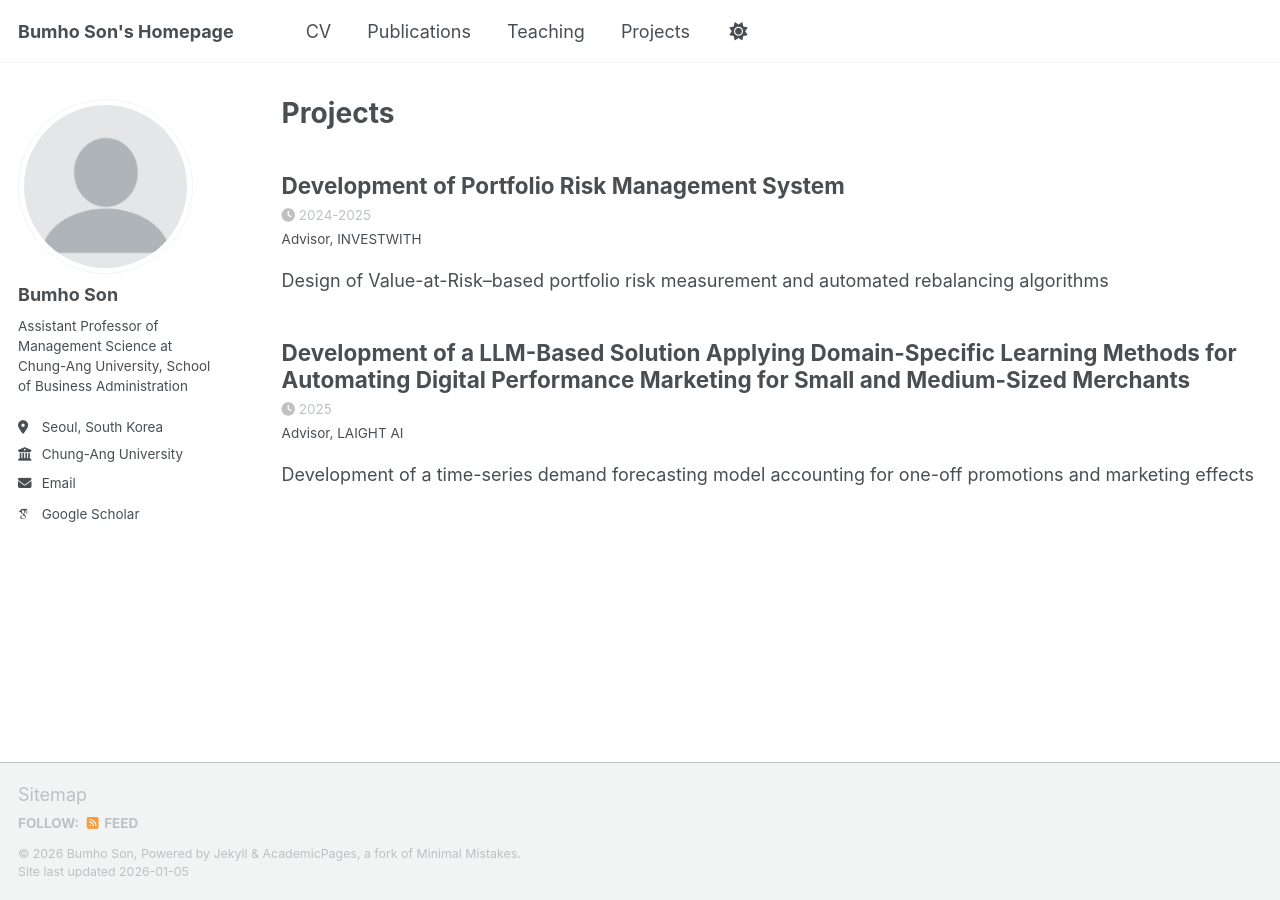
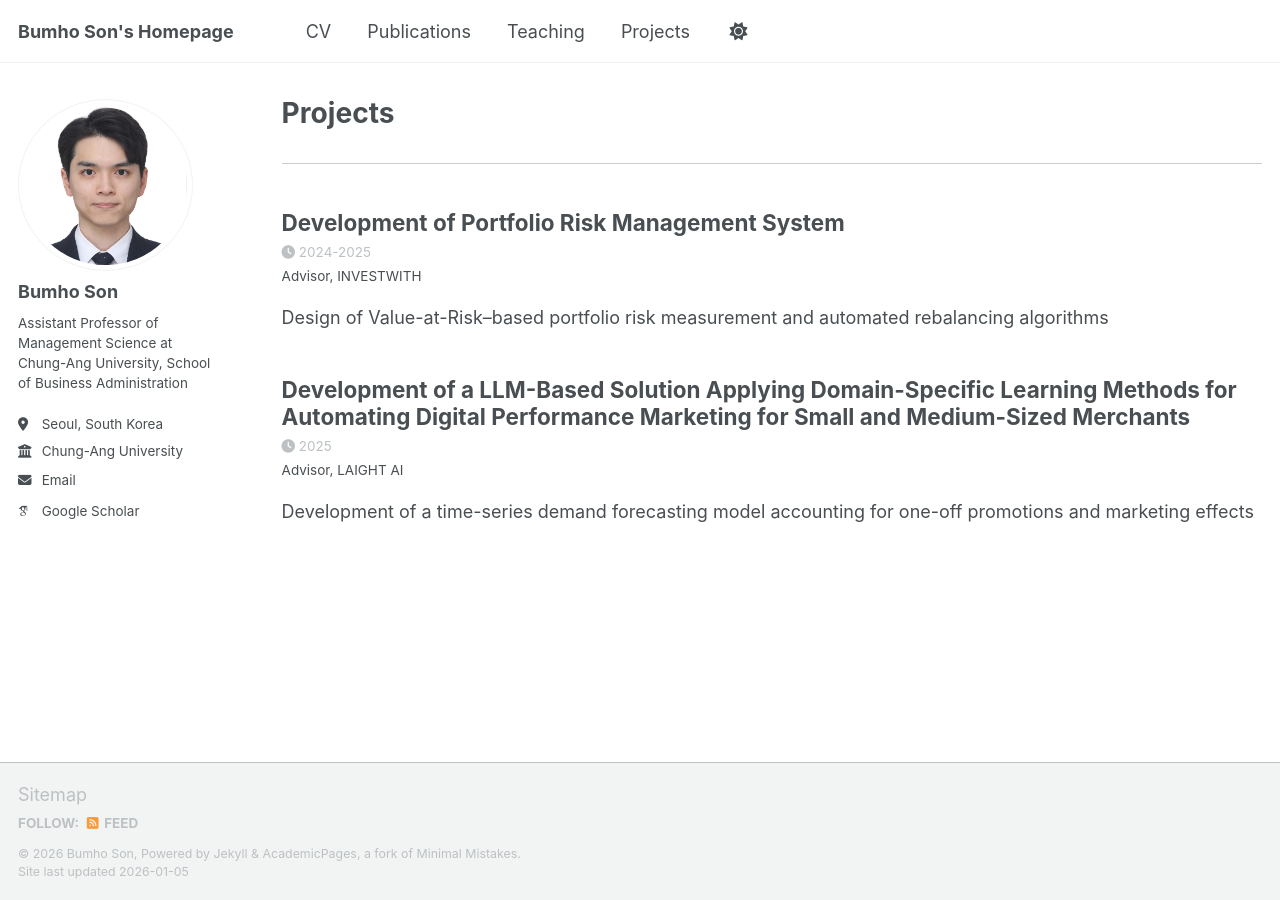
Before and after one commit to bumhoson/bumhoson.github.io, a Jekyll site: the page built from _pages/projects.html, in a window 1280 px wide. Built offline with Jekyll 4.4.1, drawn with Linux system fonts in a browser that asks for light colours; some web fonts are replaced; a script bundle is joined from its source files by our own code; library files that are not in the unit come from our copies.

Commit message:
Add profile photo and horizontal dividers to pages
- Update profile photo to profile_test.png
- Add horizontal divider line below titles in Publications, Teaching, and Projects pages (matching CV page style)

```diff
--- a/_config.yml
+++ b/_config.yml
@@ -23,7 +23,7 @@ repository               : "academicpages/academicpages.github.io"
 #               Additional customization can be done by editing /_includes/author-profile.html
 author:
   # Biographic information
-  avatar           : "profile.png"
+  avatar           : "profile_test.png"
   name             : "Bumho Son"
   pronouns         : # example: "she/her"
   bio              : "Assistant Professor of Management Science at Chung-Ang University, School of Business Administration"
--- a/_pages/projects.html
+++ b/_pages/projects.html
@@ -4,6 +4,10 @@ title: "Projects"
 permalink: /projects/
 author_profile: true
 ---
+
+{% include base_path %}
+
+<hr style="border:0; border-top:1px solid #ccc; margin:2em 0;" />
 
 {% assign projects_A = site.projects | where: "importance", "A" %}
 {% assign projects_B = site.projects | where: "importance", "B" %}
--- a/_pages/publications.html
+++ b/_pages/publications.html
@@ -10,6 +10,8 @@ author_profile: true
 {% endif %}
 
 {% include base_path %}
+
+<hr style="border:0; border-top:1px solid #ccc; margin:2em 0;" />
 
 <!-- New style rendering if publication categories are defined -->
 {% if site.publication_category %}
--- a/_pages/teaching.html
+++ b/_pages/teaching.html
@@ -7,6 +7,8 @@ author_profile: true
 
 {% include base_path %}
 
+<hr style="border:0; border-top:1px solid #ccc; margin:2em 0;" />
+
 {% for post in site.teaching reversed %}
   {% include archive-single.html %}
 {% endfor %}
```
Also changed, not shown: images/profile_test.png (added).
